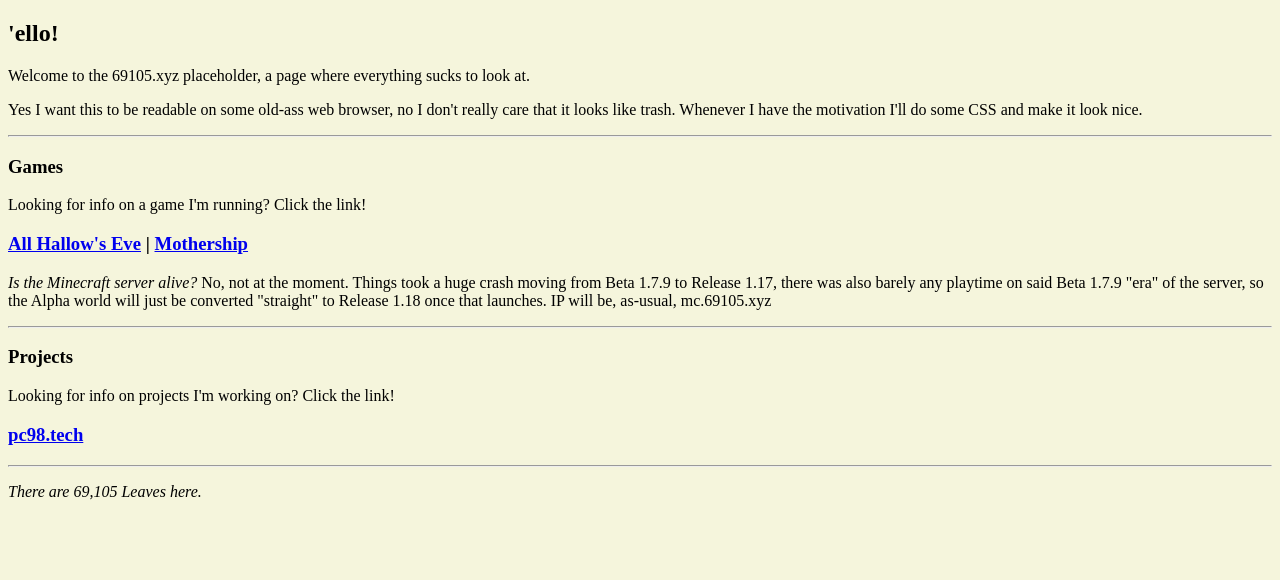
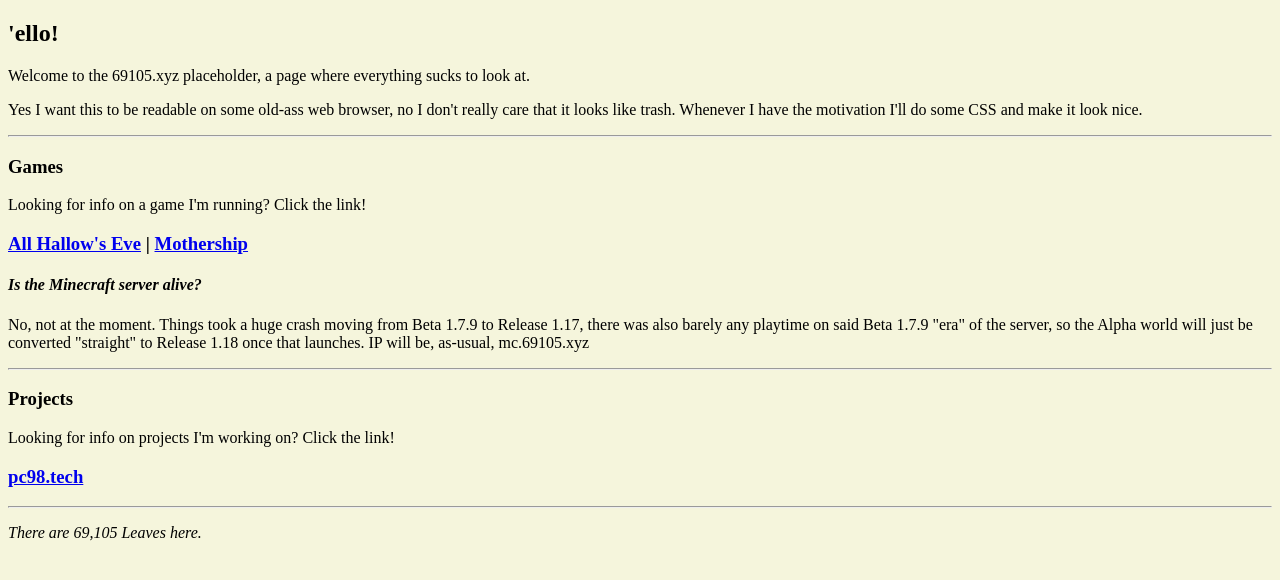
Before and after one commit to Terwilliger69105/69105.xyz, a plain HTML site: page index.html in a window 1280 px wide. Drawn offline with Linux system fonts and the light colour scheme.

Commit message:
Update index.html

```diff
--- a/index.html
+++ b/index.html
@@ -17,7 +17,8 @@
     <h3>Games</h3>
     <p>Looking for info on a game I'm running? Click the link!</p>
     <h3><a href="/games/ahe.html">All Hallow's Eve</a> | <a href="/games/mothership.html">Mothership</a></h3>
-    <p><i>Is the Minecraft server alive?</i> No, not at the moment. Things took a huge crash moving from Beta 1.7.9 to Release 1.17, there was also barely any playtime on said Beta 1.7.9 "era" of the server, so the Alpha world will just be converted "straight" to Release 1.18 once that launches. IP will be, as-usual, mc.69105.xyz
+    <p><h4><i>Is the Minecraft server alive?</i></h4></p>
+    <p>No, not at the moment. Things took a huge crash moving from Beta 1.7.9 to Release 1.17, there was also barely any playtime on said Beta 1.7.9 "era" of the server, so the Alpha world will just be converted "straight" to Release 1.18 once that launches. IP will be, as-usual, mc.69105.xyz
   </article>
   <hr>
   <article>
```
